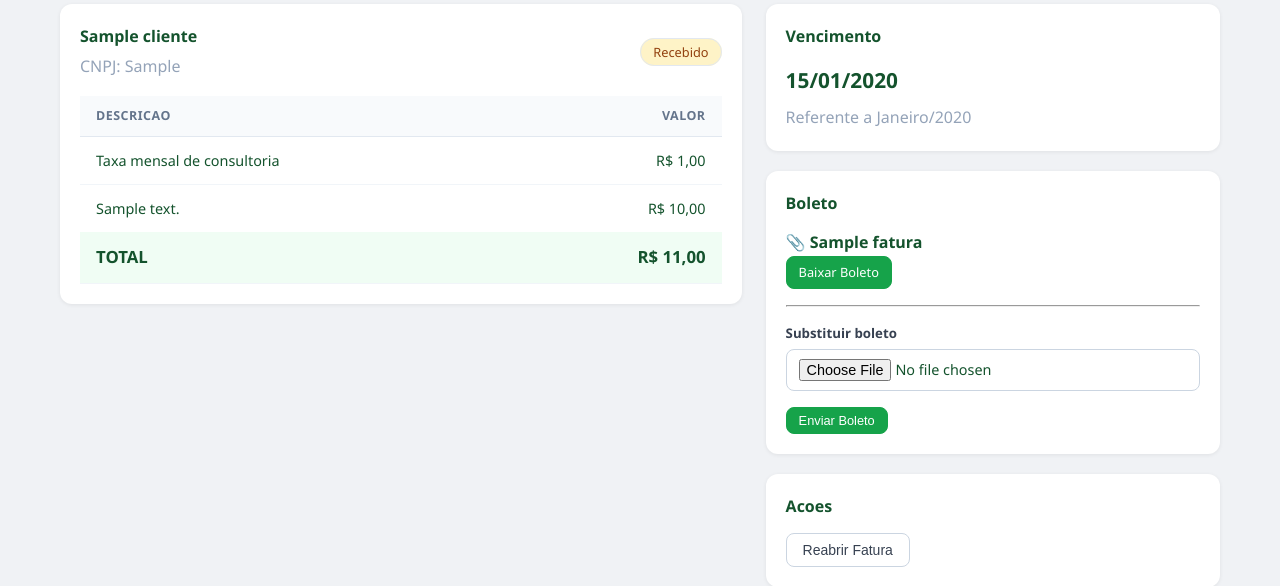
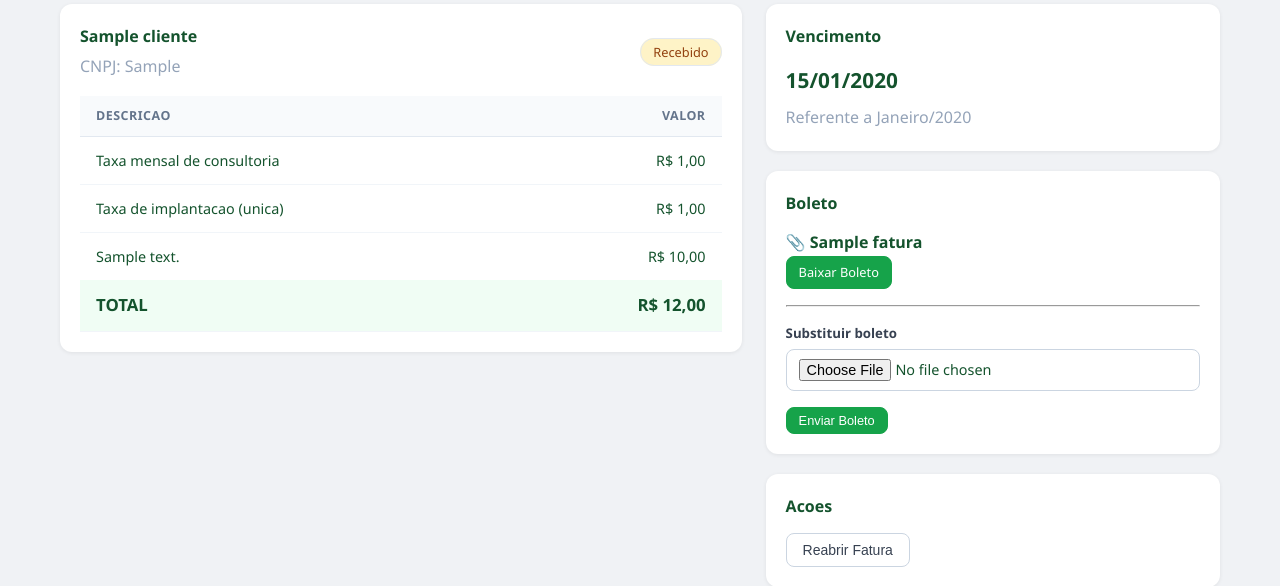
Before and after one commit to igorsantoscost-rgb/Software-de-Licita-es, a Flask app: page /financeiro/fatura/1 in a window 1280 px wide. Shown: the part 140-726 px from the top of the page. Run offline with Flask 3, Linux system fonts and the light colour scheme; a user stored in the database is signed in; tables that the repository leaves empty hold one stand-in row (values such as "Sample post").

Commit message:
feat(financeiro): taxa implantacao R na primeira fatura do cliente

```diff
--- a/app/financeiro_service.py
+++ b/app/financeiro_service.py
@@ -31,10 +31,13 @@ def obter_ou_criar_fatura(cliente, mes_ref=None):
 
     if not fatura:
         taxa = cliente.taxa_consultoria if cliente.taxa_consultoria is not None else Decimal("1621.00")
+        # Verifica se e a primeira fatura do cliente (taxa de implantacao)
+        primeira = Fatura.query.filter_by(cliente_id=cliente.id).first() is None
         fatura = Fatura(
             cliente_id=cliente.id,
             mes_referencia=mes,
             taxa_consultoria=taxa,
+            taxa_implantacao=Decimal("2000.00") if primeira else Decimal("0"),
             vencimento=_vencimento_fatura(mes),
             status="aberta",
         )
--- a/app/models.py
+++ b/app/models.py
@@ -361,6 +361,7 @@ class Fatura(db.Model):
     cliente_id = db.Column(db.Integer, db.ForeignKey("clientes.id"), nullable=False)
     mes_referencia = db.Column(db.Date, nullable=False)  # sempre dia 1 do mes
     taxa_consultoria = db.Column(db.Numeric(10, 2), nullable=False, default=1621.00)
+    taxa_implantacao = db.Column(db.Numeric(10, 2), nullable=False, default=0)  # 2000 so na 1a fatura
     vencimento = db.Column(db.Date, nullable=False)  # dia 10 do mes seguinte
     status = db.Column(db.String(20), nullable=False, default="aberta")
     boleto_caminho = db.Column(db.String(500), nullable=True)
@@ -377,7 +378,7 @@ class Fatura(db.Model):
 
     @property
     def total(self):
-        return (self.taxa_consultoria or 0) + self.total_empenhos
+        return (self.taxa_consultoria or 0) + (self.taxa_implantacao or 0) + self.total_empenhos
 
     @property
     def nome_mes(self):
--- a/app/templates/detalhe_fatura.html
+++ b/app/templates/detalhe_fatura.html
@@ -37,6 +37,13 @@
             <td>Taxa mensal de consultoria</td>
             <td style="text-align:right;">R$ {{ "{:,.2f}".format(fatura.taxa_consultoria).replace(",", "X").replace(".", ",").replace("X", ".") }}</td>
           </tr>
+          <!-- Taxa de implantacao (so na 1a fatura) -->
+          {% if fatura.taxa_implantacao and fatura.taxa_implantacao > 0 %}
+          <tr>
+            <td>Taxa de implantacao (unica)</td>
+            <td style="text-align:right;">R$ {{ "{:,.2f}".format(fatura.taxa_implantacao).replace(",", "X").replace(".", ",").replace("X", ".") }}</td>
+          </tr>
+          {% endif %}
           <!-- Itens de empenho (2%) -->
           {% for item in fatura.itens %}
           <tr>
```
